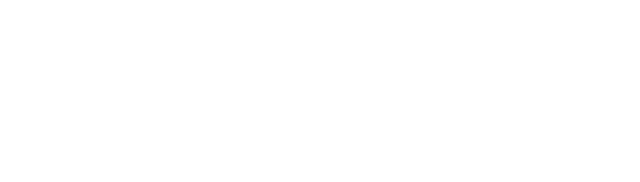
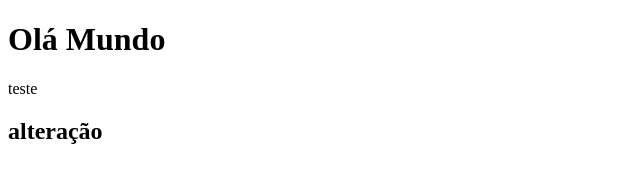
Before and after one commit to juniorcavichione/curso_git_1, a plain HTML site: page index.html in a window 1280 px wide. Shown: the whole page, without its empty margins (0-640 px from the left). Drawn offline with Linux system fonts and the light colour scheme.

Commit message:
enviando alterações

```diff
--- a/index.html
+++ b/index.html
@@ -6,6 +6,8 @@
     <title>Document</title>
 </head>
 <body>
-
+    <h1>Olá Mundo</h1>
+    <p>teste</p>
+    <h2>alteração</h2>
 </body>
 </html>
```
